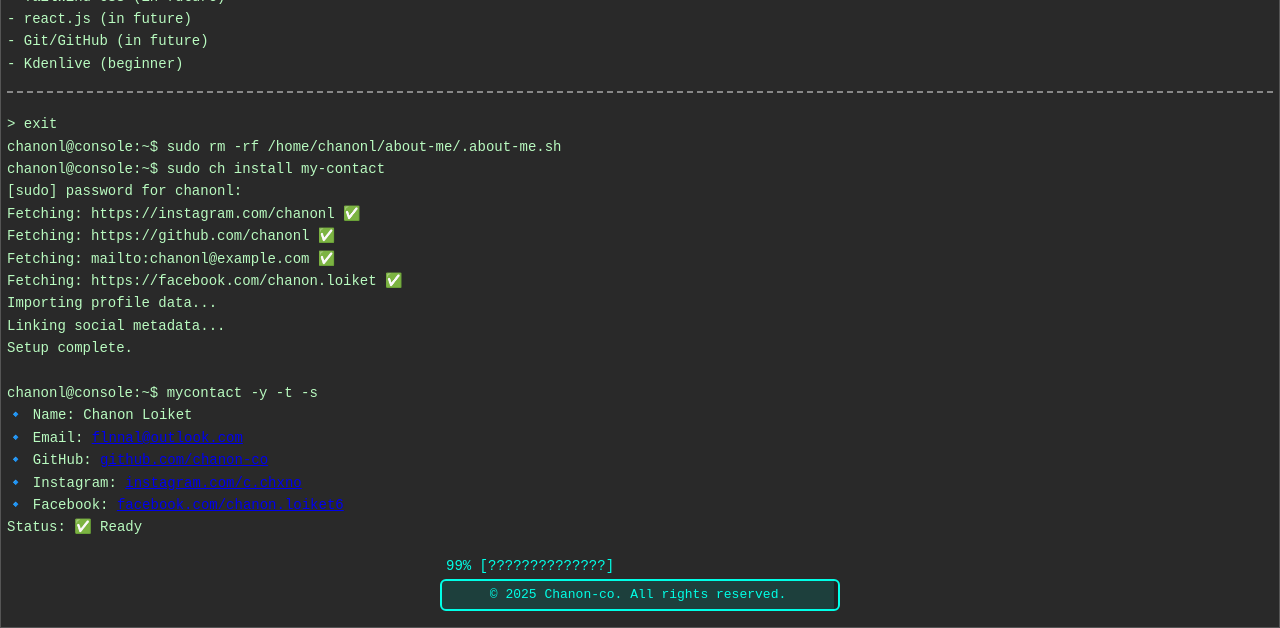
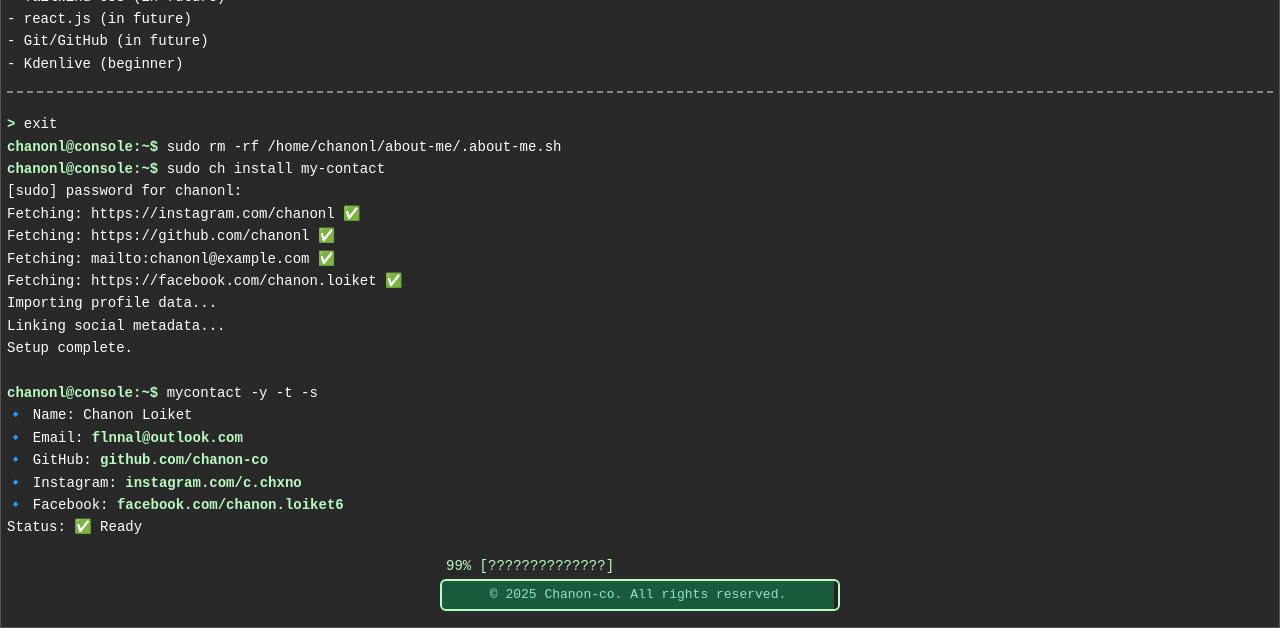
Before and after one commit to Chanon-co/chanon, a plain HTML site: page index.html in a window 1280 px wide. Shown: the part 1067-1695 px from the top of the page. Drawn offline with nearby package versions, Linux system fonts and the light colour scheme; a script that the page names is missing.

Commit message:
Update style.css

```diff
--- a/css/style.css
+++ b/css/style.css
@@ -1,7 +1,9 @@
 :root {
     /* Font */
-    --font-family: 'JetBrains Mono', 'Fira Code', 'Courier New', monospace;
-
+    --font-family-m: 'JetBrains Mono', 'Fira Code', 'Courier New', monospace;
+    /* ฟอนต์หลักที่ใช้ในเว็บนี้ */
+    --font-family: noto-sans, 'JetBrains Mono', 'Fira Code', 'Courier New', monospace;
+    /* ฟอนต์ที่ใช้ในเว็บนี้ */
     /* Colors */
     --color-bg: #292929;
     /* พื้นหลังดำสนิท */
@@ -11,7 +13,7 @@
     /* เขียวอ่อนเรืองๆ */
     --color-text-muted: #94e2c4;
     /* เขียวอ่อนอีกรูปแบบ */
-    --color-accent: #00ff88;
+    --color-accent: #00ff8842;
     /* เขียวสดแบบ terminal */
     --color-white: #ffffff;
     --color-gray: #888888;
@@ -62,13 +64,24 @@
 body {
     font-family: var(--font-family);
     background-color: var(--color-bg);
-    color: var(--color-text);
+    color: var(--color-white);
     margin: 0;
     padding: 0;
     line-height: 1.6;
     border: #555555 solid 1px;
 }
 
+.m {
+    color: var(--color-text);
+    font-weight: bold;
+    font-family: var(--font-family);
+}
+
+.ln-ct {
+    color: var(--color-text);
+    text-decoration: none;
+    font-weight: bold;
+}
 
 .hd {
     display: flex;
@@ -149,7 +162,7 @@ body {
 }
 
 .progress-text {
-    color: #00ffe7;
+    color: var(--color-text);
     font-size: 14px;
     margin-bottom: 2px;
     display: block;
@@ -158,7 +171,7 @@ body {
 
 .progress-bg {
     background: #222;
-    border: 2px solid #00ffe7;
+    border: 2px solid var(--color-text);
     border-radius: 6px;
     height: 28px;
     position: relative;
@@ -166,14 +179,14 @@ body {
 }
 
 .progress-fill {
-    background: #00ffe722;
+    background: var(--color-accent);
     height: 100%;
     width: 0;
     transition: width 0.4s;
     display: flex;
     align-items: center;
     justify-content: center;
-    color: #00ffe7;
+    color: var(--color-text-muted);
 }
 
 hr {
```
